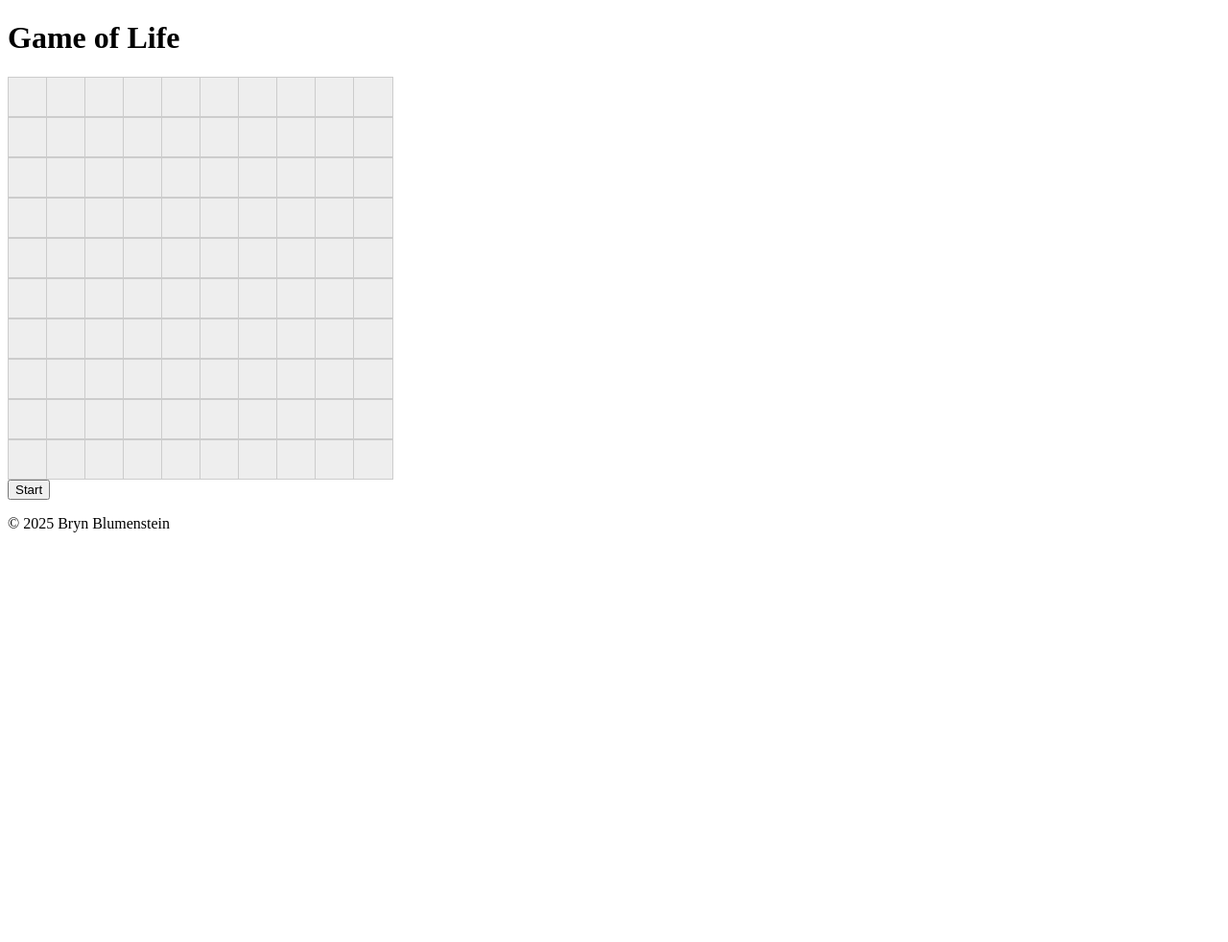
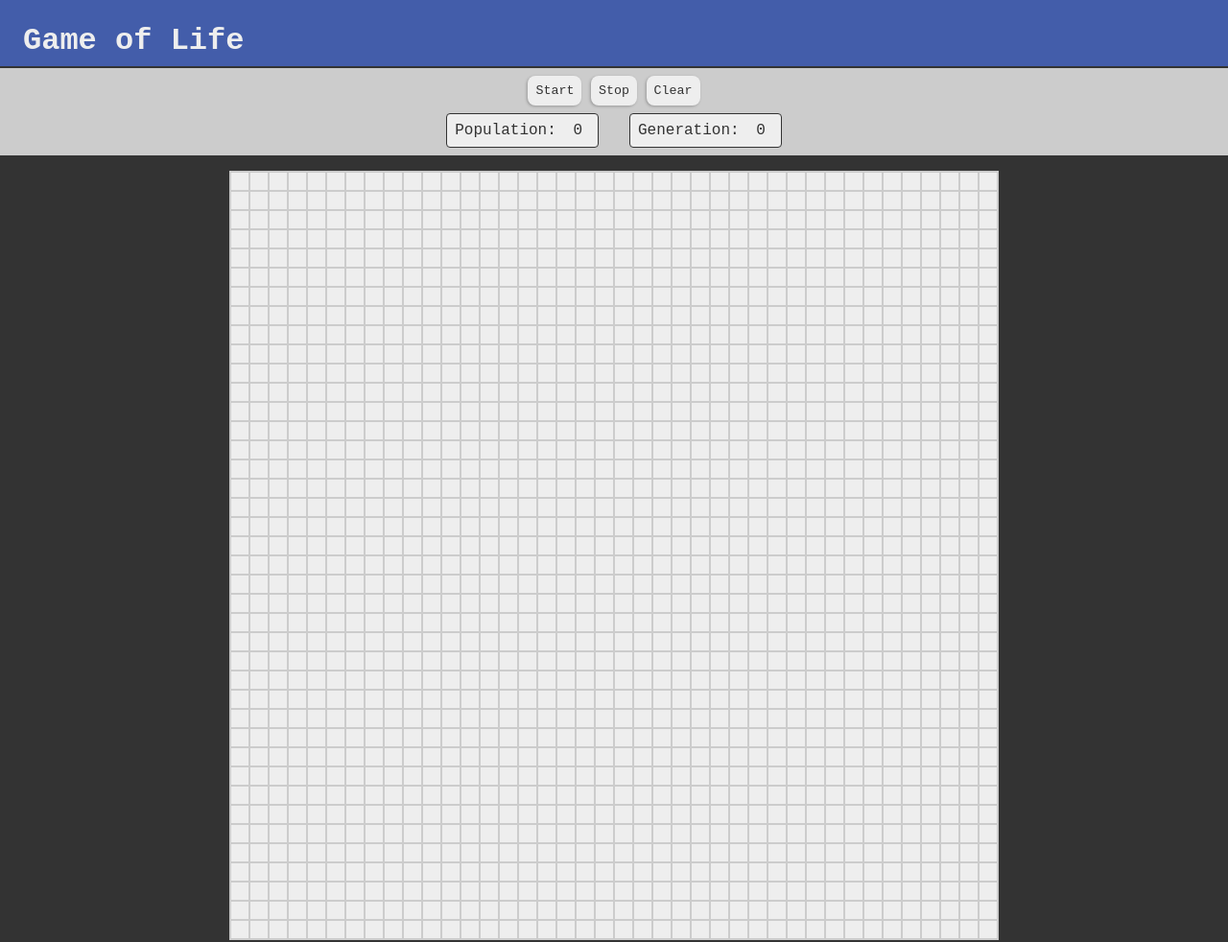
Before and after one commit to BrynBlumenstein/game-of-life, a plain HTML site: page index.html in a window 1280 px wide. Shown: the top 982 px of the page at 96% size. Before the commit the page ends 800 px from the top, so only its background shows below. Drawn offline with Linux system fonts and the light colour scheme.

Commit message:
Refactor rendering and game logic; add more controls functionality; add basic styles

```diff
--- a/index.html
+++ b/index.html
@@ -14,12 +14,21 @@
 	<body>
 		<header><h1>Game of Life</h1></header>
 		<main>
-            <div id="grid" class="grid">
-                <div class="cell"></div>
-                <div class="cell live"></div>
-            </div>
-            <button id="start">Start</button>
-        </main>
+			<div id="game" class="game">
+				<div id="controls" class="controls">
+					<button id="start">Start</button>
+					<button id="stop" disabled>Stop</button>
+					<button id="clear">Clear</button>
+				</div>
+				<div id="info" class="info">
+					<p>Population: <span id="population"></span></p>
+					<p>Generation: <span id="generation"></span></p>
+				</div>
+				<div id="grid-wrapper" class="grid-wrapper">
+					<div id="grid" class="grid"></div>
+				</div>
+			</div>
+		</main>
 		<footer><p>&copy;&nbsp;2025 Bryn Blumenstein</p></footer>
 		<script type="module" src="./js/main.js"></script>
 	</body>
--- a/js/main.js
+++ b/js/main.js
@@ -1,19 +1,31 @@
 document.addEventListener('DOMContentLoaded', () => {
-	const DEFAULT_CELL_SIZE = 40;
-	const DEFAULT_GRID_SIZE = 10;
+	const DEFAULT_CELL_SIZE = 20; // 20px
+	const DEFAULT_GRID_SIZE = 40; // 40x40 cells
+	const DEFAULT_UPDATE_DELAY = 100; // 100ms
 	const DEAD = 0;
 	const LIVE = 1;
 
+	const gridContainer = document.getElementById('grid');
+	const populationSpan = document.getElementById('population');
+	const generationSpan = document.getElementById('generation');
 	const startButton = document.getElementById('start');
-	const gridContainer = document.getElementById('grid');
-	const cellElements = [];
+	const stopButton = document.getElementById('stop');
+	const clearButton = document.getElementById('clear');
+
+	let gridSize = DEFAULT_GRID_SIZE;
+	let updateDelay = DEFAULT_UPDATE_DELAY;
 	let grid = createGrid();
-	let gridSize = DEFAULT_GRID_SIZE;
-	renderGridUI();
+	let population = 0;
+	let generation = 0;
+	let intervalId = null;
 
-	startButton.addEventListener('click', () => {
-		startLife();
-	});
+	renderUI();
+
+	startButton.addEventListener('click', start);
+
+	stopButton.addEventListener('click', stop);
+
+	clearButton.addEventListener('click', clear);
 
 	function createGrid() {
 		return [...Array(DEFAULT_GRID_SIZE)].map(() => {
@@ -21,33 +33,79 @@ document.addEventListener('DOMContentLoaded', () => {
 		});
 	}
 
-	function renderGridUI() {
+	function start() {
+		intervalId ??= setInterval(runGeneration, updateDelay);
+		startButton.disabled = true;
+		stopButton.disabled = false;
+	}
+
+	function stop() {
+		clearInterval(intervalId);
+		intervalId = null;
+		stopButton.disabled = true;
+		startButton.disabled = false;
+	}
+
+	function clear() {
+		stop();
+		grid = createGrid();
+		population = 0;
+		generation = 0;
+		renderUI();
+	}
+
+	function renderUI() {
+		renderPopulation();
+		renderGeneration();
+		renderGrid();
+	}
+
+	function renderPopulation() {
+		populationSpan.textContent = population;
+	}
+
+	function renderGeneration() {
+		generationSpan.textContent = generation;
+	}
+
+	function renderGrid() {
 		gridContainer.innerHTML = '';
-		gridContainer.style.display = 'grid';
 		gridContainer.style.gridTemplateColumns = `repeat(${grid.length}, ${DEFAULT_CELL_SIZE}px)`;
+
 		for (let row = 0; row < grid.length; row++) {
-			const rowCells = [];
 			for (let col = 0; col < grid[row].length; col++) {
 				const cell = document.createElement('div');
 				cell.classList.add('cell');
 				cell.style.width = `${DEFAULT_CELL_SIZE}px`;
 				cell.style.height = `${DEFAULT_CELL_SIZE}px`;
+
 				if (grid[row][col] === LIVE) {
 					cell.classList.add('live');
 				}
-				cell.addEventListener('click', () => {
-					grid[row][col] = grid[row][col] === DEAD ? LIVE : DEAD;
-					cell.classList.toggle('live');
-				});
+
+				cell.addEventListener('click', () =>
+					handleCellClick(cell, row, col)
+				);
+
 				gridContainer.appendChild(cell);
-				rowCells.push(cell);
 			}
-			cellElements.push(rowCells);
 		}
 	}
 
-	function startLife() {
-		const interval = setInterval(() => {
+	function handleCellClick(cell, row, col) {
+		if (grid[row][col] === DEAD) {
+			grid[row][col] = LIVE;
+			population++;
+		} else {
+			grid[row][col] = DEAD;
+			population--;
+		}
+
+		cell.classList.toggle('live');
+		renderPopulation();
+	}
+
+	function runGeneration() {
 		const newGrid = grid.map((row) => row.slice());
 
 		for (let row = 0; row < gridSize; row++) {
@@ -56,6 +114,7 @@ document.addEventListener('DOMContentLoaded', () => {
 
 				if (grid[row][col] === DEAD && neighbors === 3) {
 					newGrid[row][col] = LIVE;
+					population++;
 				}
 
 				if (
@@ -63,13 +122,14 @@ document.addEventListener('DOMContentLoaded', () => {
 					(neighbors <= 1 || neighbors >= 4)
 				) {
 					newGrid[row][col] = DEAD;
+					population--;
 				}
 			}
 		}
 
 		grid = newGrid;
-			renderGridUI();
-		}, 2000);
+		generation++;
+		renderUI();
 	}
 
 	function getNeighborCount(row, col) {
--- a/style.css
+++ b/style.css
@@ -1,3 +1,74 @@
+* {
+    margin: 0;
+    padding: 0;
+    box-sizing: border-box;
+    font-family: 'Courier New', Courier, monospace;
+    color: #333;
+    background-color: #ccc;
+}
+
+header {
+    padding: 1.5rem 1.5rem 0.5rem 1.5rem;
+    border-bottom: 2px solid #333;
+    background-color: #435daa;
+}
+
+h1 {
+    background: none;
+    color: #eee;
+}
+
+footer {
+    padding: 1rem;
+    display: flex;
+    justify-content: center;
+}
+
+.game {
+    padding-top: 0.5rem;
+    display: flex;
+    flex-direction: column;
+    align-items: center;
+}
+
+.controls button {
+    padding: 0.5rem;
+    border: none;
+    border-radius: 8px;
+    box-shadow: -1px 1px 3px rgba(0, 0, 0, 0.25);
+    background-color: #eee;
+}
+
+.info {
+    margin-top: 0.5rem;
+    display: flex;
+    gap: 2rem;
+    padding-bottom: 0.5rem;
+}
+
+.info * {
+    padding: 0.5rem;
+    background-color: #eee;
+}
+
+.info p {
+    border-radius: 4px;
+    border: 1px solid #333;
+}
+
+.grid-wrapper {
+    padding: 1rem;
+    background-color: #333;
+    width: 100%;
+    display: flex;
+    justify-content: center;
+}
+
+.grid {
+    display: inline-grid;
+    border: 1px solid #ccc;
+}
+
 .cell {
     background-color: #eee;
     border: 1px solid #ccc;
@@ -6,5 +77,5 @@
 }
 
 .live {
-    background-color: #333;
+    background-color: #435daa;
 }
```
Lines whose indentation alone changed are shown as unchanged.
